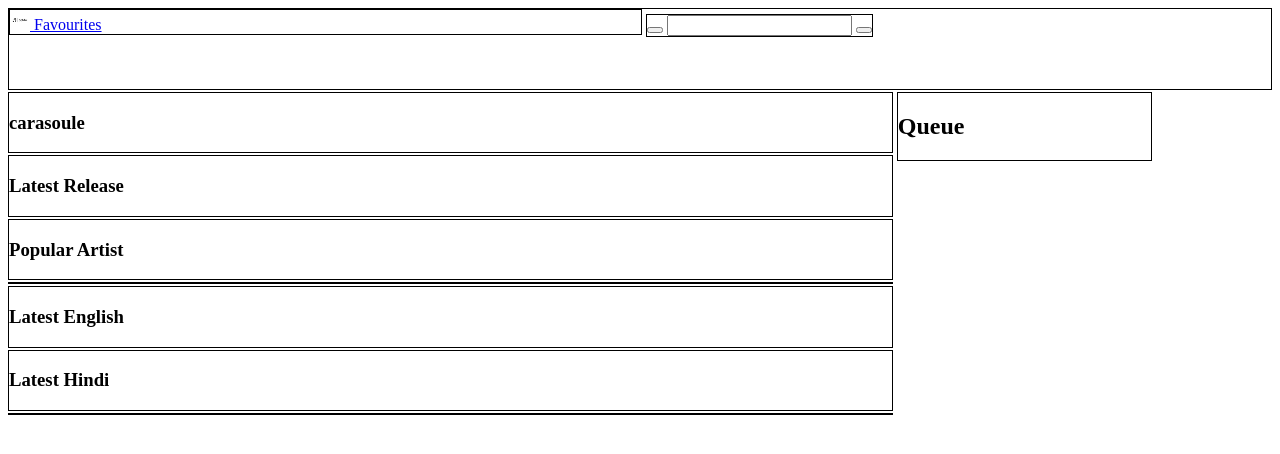
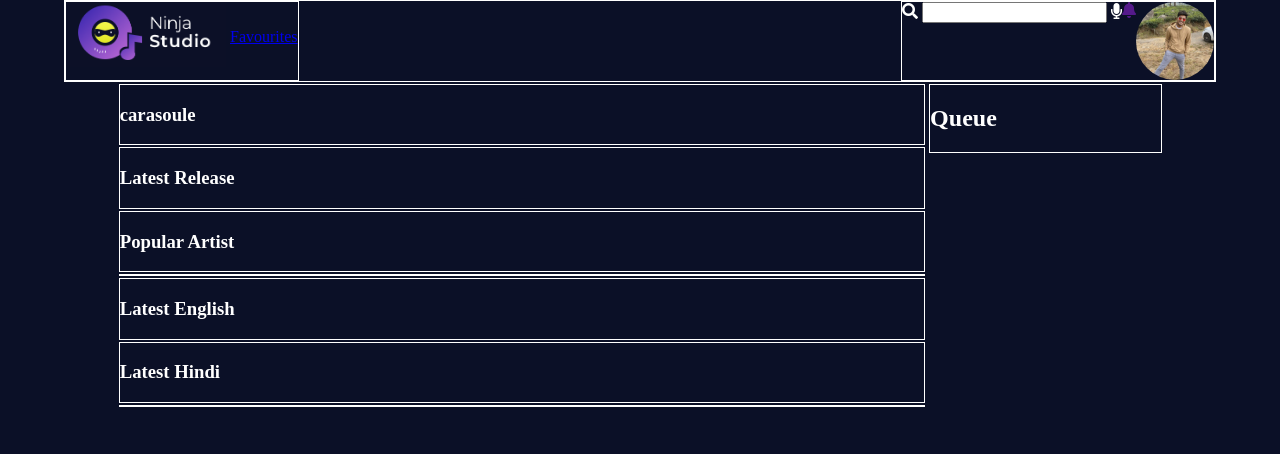
Before and after one commit to shivam2575/music-player, a website: page index.html in a window 1280 px wide. Drawn offline with Linux system fonts and the light colour scheme.

Commit message:
changes in nav

```diff
--- a/images/SS Studios-logos/logo_info.txt
+++ /dev/null
@@ -1,6 +0,0 @@
-
-            Fonts used: PacificNorthwestRoughLetters
-
-            Colors used: C99E48,E6DED8
-
-            Icon url: https://thenounproject.com/term/music/928
--- a/index.html
+++ b/index.html
@@ -6,6 +6,7 @@
   <meta name="viewport" content="width=device-width, initial-scale=1.0" />
   <meta http-equiv="X-UA-Compatible" content="ie=edge" />
   <link rel="stylesheet" href="styles.css" />
+  <link rel="stylesheet" href="https://use.fontawesome.com/releases/v5.15.3/css/all.css" integrity="sha384-SZXxX4whJ79/gErwcOYf+zWLeJdY/qpuqC4cAa9rOGUstPomtqpuNWT9wdPEn2fk" crossorigin="anonymous">
   <title>Static Template</title>
 </head>
 
@@ -13,18 +14,22 @@
   <!-- Header start & navigation -->
   <header>
     <nav class="border mb">
-      <div id="logo-container" class="ib-pos border mb">
+      <div id="logo-container" class="ib-pos border">
         <a href="#">
-          <img src="images/SS Studios-logos/SS Studios-logos_black.png" alt="">
+          <img src="images/logo.png" alt="">
         </a>
         <a href="#">Favourites</a>
       </div>
-      <div class="ib-pos border mb">
-        <form action="">
-          <button></button>
+      <div id="nav-menu" class="ib-pos border">
+        <div class="search-box">
+          <i class="fas fa-search"></i>
           <input type="text">
-          <button></button>
-        </form>
+          <i class="fas fa-microphone"></i>
+        </div>
+        <a href=""><i class="fas bell fa-bell"></i></a>
+        <a href="">
+          <img id="profile-pic" src="images/profile pic.jpeg" alt="">
+        </a>
       </div>
     </nav>
   </header>
--- a/styles.css
+++ b/styles.css
@@ -1,4 +1,12 @@
 /* --------------General----------------------- */
+html{
+    background-color: hsl(229.29deg 56% 9.8%);
+}
+body{
+    width: 90%;
+    margin: auto;
+    color: white;
+}
 .d-flex{
     display: flex;
 }
@@ -6,7 +14,7 @@
     display: inline-block;
 }
 .border{
-    border: 1px solid black;
+    border: 1px solid white;
 }
 .mb{
     margin-bottom: 2px;
@@ -16,24 +24,42 @@
 main{
     display: inline-block;
     width: 70%;
+    margin-left: 4.75%;
 }
 /* --------------Header section---------------- */
 
 /* navbar*/
 nav{
+    display: flex;
     height: 10vh;
+    justify-content: space-between;
 }
-#logo-container{
-    width: 50%;
+
+#logo-container a{
+    display: inline-block;
+    height: inherit;
+    vertical-align: middle;
 }
 
 #logo-container a img{
-    height: 20px;
-    width: 20px;
+    height: inherit;
+    width: 10rem;
 }
 
-#form-container{
-    float: right;
+#nav-menu{
+    display: flex;
+    justify-content: space-around;
+}
+
+#nav-menu a{
+    display: inline-block;
+    height: inherit;
+    vertical-align: middle;
+}
+
+#profile-pic{
+    border-radius: 50%;
+    height: 100%;
 }
 
 /* --------------carasoul section---------------- */
```
Also changed, not shown: images/SS Studios-logos/SS Studios-logos.jpeg (deleted), images/SS Studios-logos/SS Studios-logos_black.png (deleted), images/SS Studios-logos/SS Studios-logos_transparent.png (deleted), images/SS Studios-logos/SS Studios-logos_white.png (deleted), images/logo.png (added), images/profile pic.jpeg (added), 2 other files.
